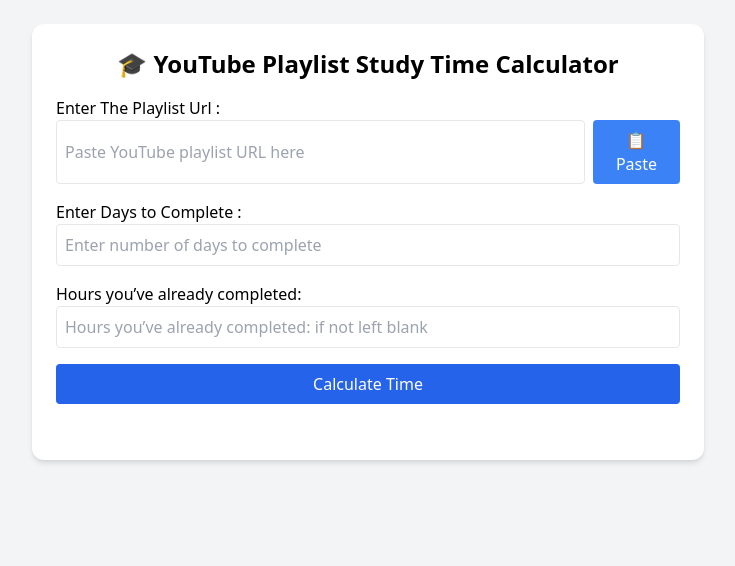
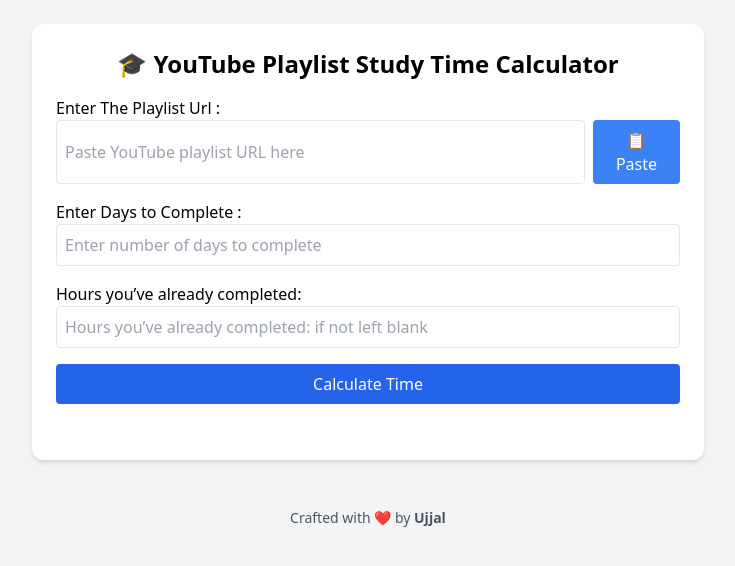
Before and after one commit to ujjal-dev/Time-tube, a plain HTML site: page index.html in a window 1280 px wide. Shown: the whole page, without its empty margins (272-1007 px from the left). Drawn offline with nearby package versions, Linux system fonts and the light colour scheme.

Commit message:
author name add

```diff
--- a/index.html
+++ b/index.html
@@ -48,5 +48,9 @@
   </div>
 
   <script src="script.js"></script>
+  <footer class="text-center text-gray-600 text-sm mt-12 mb-4">
+    Crafted with <span class="text-red-500">❤️</span> by <strong>Ujjal</strong>
+  </footer>
+
 </body>
 </html>
```
